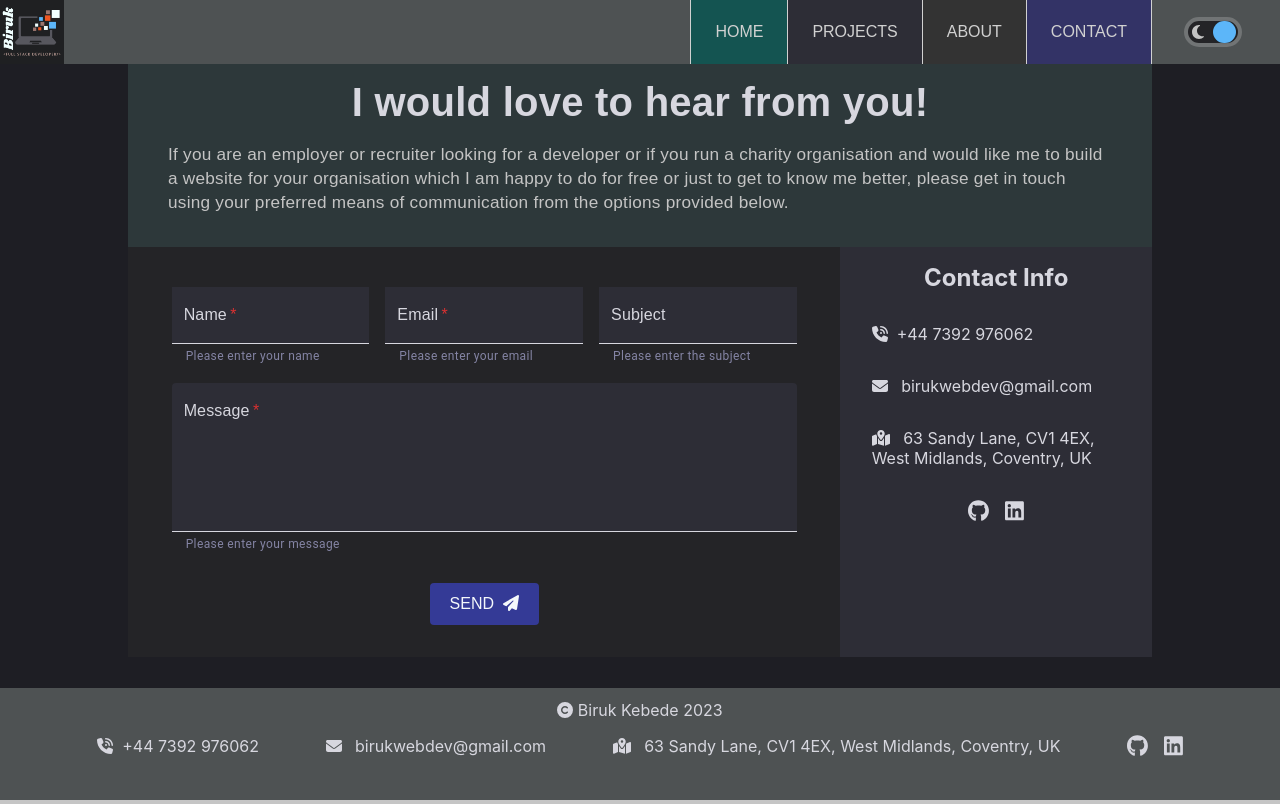
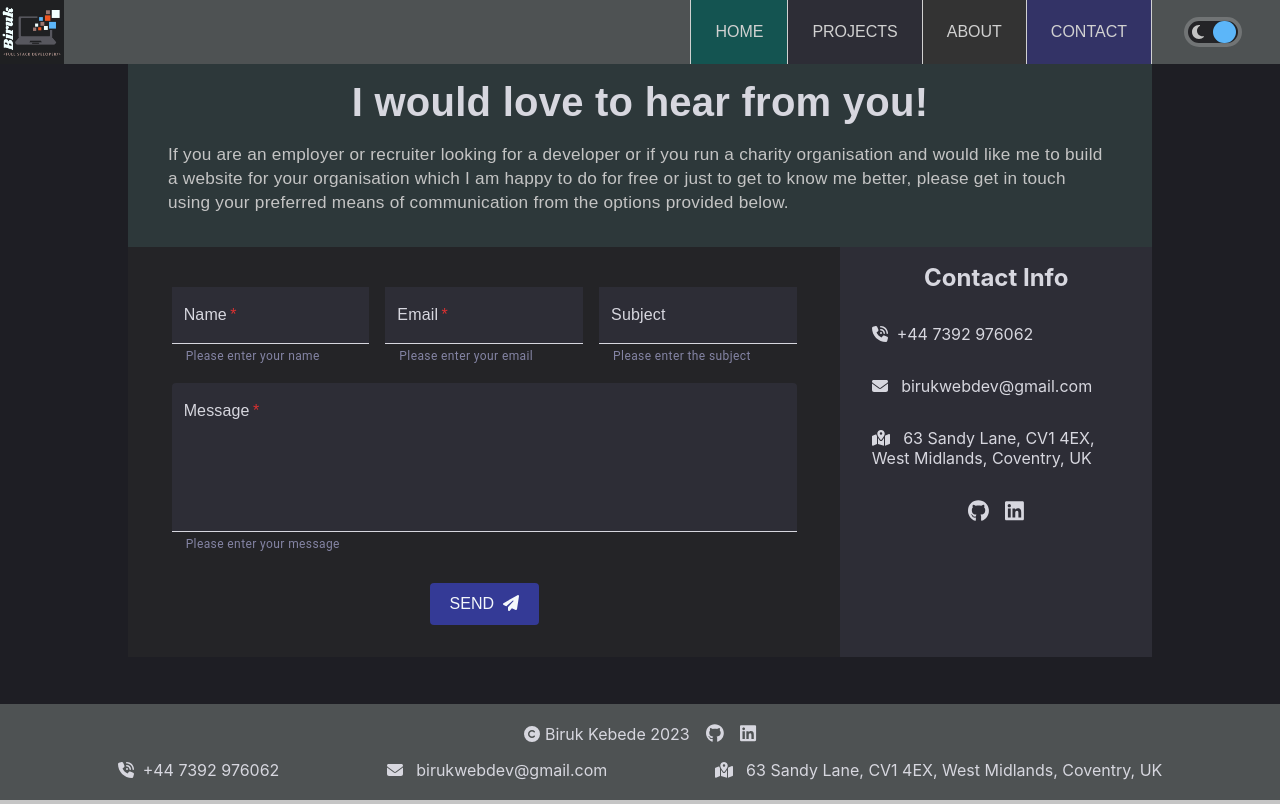
Before and after one commit to Know-Thyself/next-portfolio, a Next.js app: page /contact in a window 1280 px wide. Built offline with nearby package versions, Linux system fonts and the light colour scheme.

Commit message:
improved footer layout

```diff
--- a/components/footer.js
+++ b/components/footer.js
@@ -22,10 +22,29 @@ const Footer = () => {
 				exit={{ y: -10, opacity: 0 }}
 				transition={{ duration: 0.2 }}
 			>
-				<p>
-					<FontAwesomeIcon icon={faCopyright} className={styles.copyright} /> Biruk Kebede 2023
-				</p>
-				<aside className={styles['contact-info']}>
+				<div className={styles.anchors}>
+					<p>
+						<FontAwesomeIcon icon={faCopyright} className={styles.copyright} />{' '}
+						Biruk Kebede 2023
+					</p>
+					<a
+						href='https://github.com/Know-Thyself'
+						target='_blank'
+						rel='noreferrer'
+						className={styles.link}
+					>
+						<FontAwesomeIcon icon={faGithub} className={styles['fa-brand']} />
+					</a>
+					<a
+						href='https://www.linkedin.com/in/biruk-kebede-8b44b7209/'
+						target='_blank'
+						rel='noreferrer'
+						className={styles.link}
+					>
+						<FontAwesomeIcon icon={faLinkedin} className={styles['fa-brand']} />
+					</a>
+				</div>
+				<section className={styles['contact-info']}>
 					{/* <h3>Contact Info</h3> */}
 					<p>
 						<FontAwesomeIcon
@@ -41,28 +60,7 @@ const Footer = () => {
 						<FontAwesomeIcon icon={faMapLocationDot} /> &nbsp; 63 Sandy Lane,
 						CV1 4EX, West Midlands, Coventry, UK
 					</p>
-					<div className={styles.anchors}>
-						<a
-							href='https://github.com/Know-Thyself'
-							target='_blank'
-							rel='noreferrer'
-							className={styles.link}
-						>
-							<FontAwesomeIcon icon={faGithub} className={styles['fa-brand']} />
-						</a>
-						<a
-							href='https://www.linkedin.com/in/biruk-kebede-8b44b7209/'
-							target='_blank'
-							rel='noreferrer'
-							className={styles.link}
-						>
-							<FontAwesomeIcon
-								icon={faLinkedin}
-								className={styles['fa-brand']}
-							/>
-						</a>
-					</div>
-				</aside>
+				</section>
 			</motion.div>
 		</AnimatePresence>
 	)
--- a/styles/about.module.css
+++ b/styles/about.module.css
@@ -6,7 +6,7 @@
 	color: var(--secondary-text-color);
 	padding-top: 64px;
 	padding-bottom: 48px;
-	padding-bottom: 16rem;
+	padding-bottom: 12rem;
 	min-height: 100vh;
 	letter-spacing: 0.65px;
 }
@@ -272,9 +272,9 @@
 	}
 }
 
-@media screen and (min-width: 900px) {
+@media screen and (min-width: 929px) {
 	.main {
-		padding-bottom: 7rem;
+		padding-bottom: 6rem;
 	}
 }
 
--- a/styles/contact.module.css
+++ b/styles/contact.module.css
@@ -9,7 +9,7 @@
 	padding-top: 64px;
 	/* padding-top: 7rem; */
 	padding-bottom: 48px;
-	padding-bottom: 18rem;
+	padding-bottom: 14rem;
 	background: var(--about-image-bg);
 	background: var(--home-link-bg);
 	background: var(--secondary-background);
--- a/styles/details.module.css
+++ b/styles/details.module.css
@@ -9,7 +9,7 @@
   background-repeat: no-repeat;
   background-size: cover;
   min-height: 100vh;
-  padding: 5rem 0 18rem 0;
+  padding: 5rem 0 13rem 0;
 }
 
 .container {
@@ -173,7 +173,7 @@
     font-weight: 400;
   }
 }
-@media screen and (min-width: 1124px) {
+@media screen and (min-width: 929px) {
   .main-container {
     padding-bottom: 10rem;
   }
--- a/styles/footer.module.css
+++ b/styles/footer.module.css
@@ -3,7 +3,7 @@
   width: 100%;
   left: 0;
   bottom: 0;
-  height: 15rem;
+  height: 12rem;
   background-color: var(--header-background);
   /* background-color: var(--complementary-bg); */
   color: var(--primary-text-color);
@@ -11,7 +11,7 @@
   flex-direction: column;
   justify-content: center;
   align-items: center;
-  padding: 1rem 0;
+  /* padding: 1rem 0; */
 }
 
 .contact-info {
@@ -19,35 +19,32 @@
   width: 90%;
   margin: 0 ;
   padding: 0;
-  padding-bottom: 2rem;
-  /* background-color: red; */
+  /* padding-bottom: 2rem; */
   margin-top: -1rem;
 }
 
 .anchors {
+  /* width: 70%;
+  margin: auto; */
   display: flex;
-  /* justify-content: center;
-  align-items: center; */
+  justify-content: center;
+  align-items: center;
   gap: 1rem;
   /* margin-top: 1rem; */
 }
 
 .fa-brand {
-  font-size: 1.35rem;
+  font-size: 1.15rem;
 }
 
 @media screen and (min-width: 929px) {
   .footer {
-    height: 5rem;
+    height: 6rem;
   }
   .contact-info {
     display: flex;
     justify-content: space-around;
     align-items: center;
   }
-  .anchors {
-    justify-content: center;
-    align-items: center;
-  }
 
 }
--- a/styles/home.module.css
+++ b/styles/home.module.css
@@ -14,7 +14,7 @@
 
 .hero {
   padding-top: 64px;
-  padding-bottom: 25rem;
+  padding-bottom: 22rem;
   width: 100%;
 }
 
```
Also changed, not shown: styles/projects.module.css (+7 -4 lines).
